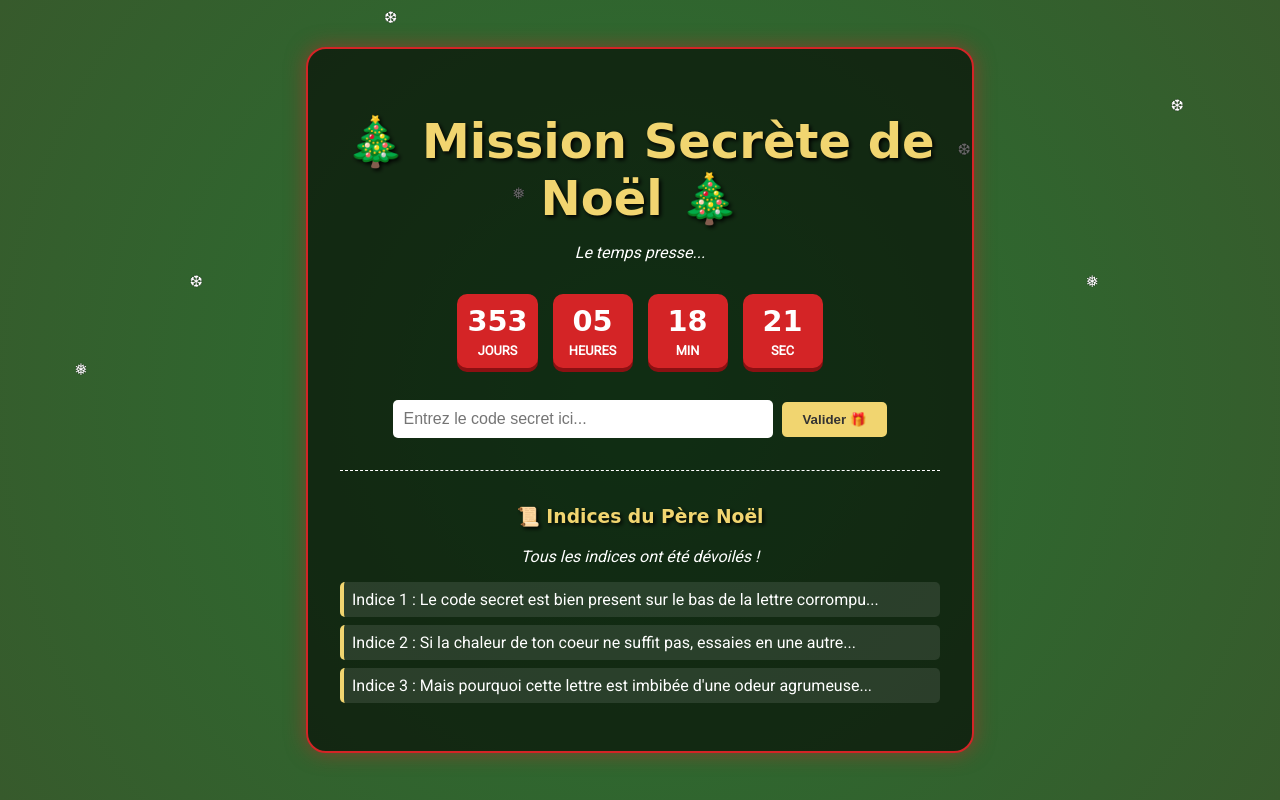
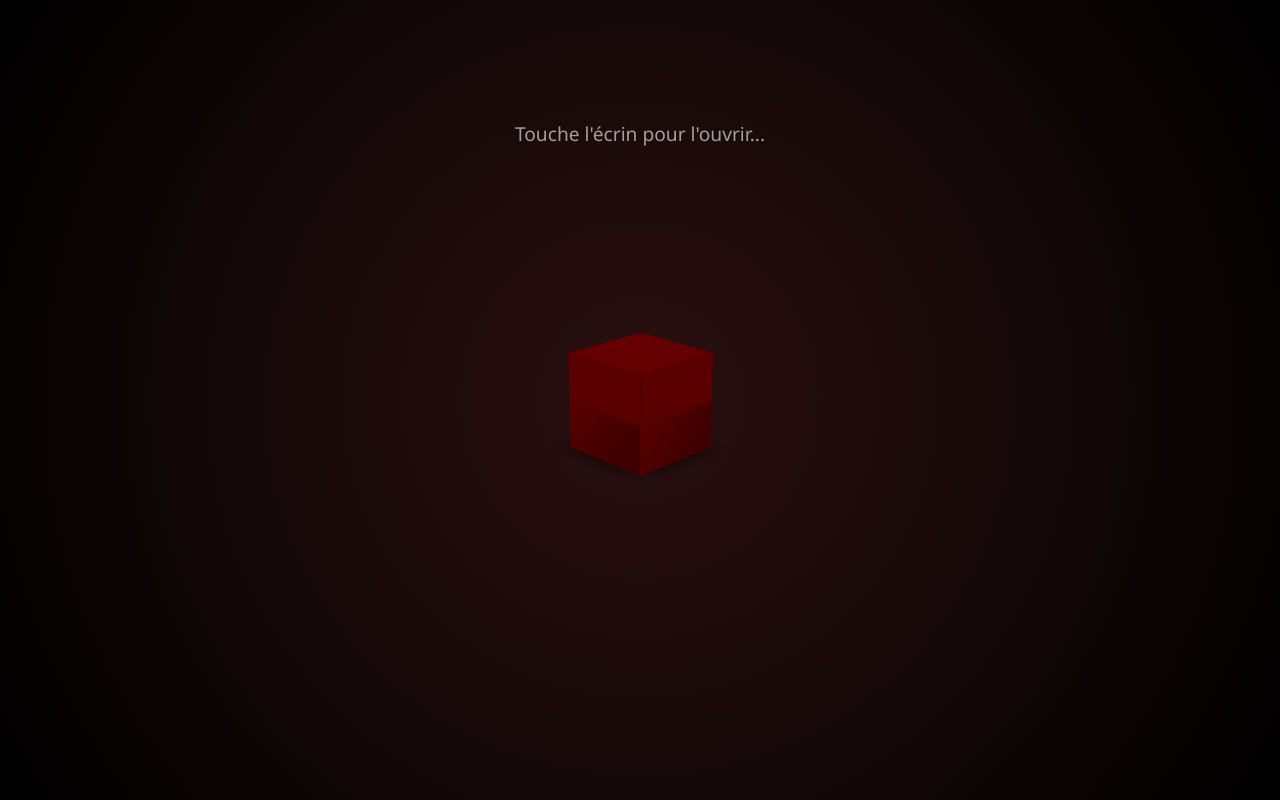
Before and after one commit to smumsy/mission-noel, a plain HTML site: page index.html in a window 1280 px wide. Drawn offline with Linux system fonts and the light colour scheme; a web font is replaced by a local one.

Commit message:
Update index.html

```diff
--- a/index.html
+++ b/index.html
@@ -2,73 +2,235 @@
 <html lang="fr">
 <head>
     <meta charset="UTF-8">
-    <meta name="viewport" content="width=device-width, initial-scale=1.0">
-    <title>Mission de Noël 🎅</title>
-    <link rel="preconnect" href="https://fonts.googleapis.com">
-    <link rel="preconnect" href="https://fonts.gstatic.com" crossorigin>
-    <link href="https://fonts.googleapis.com/css2?family=Mountains+of+Christmas:wght@400;700&family=Roboto:wght@300;400&display=swap" rel="stylesheet">
-    <link rel="stylesheet" href="style.css">
+    <meta name="viewport" content="width=device-width, initial-scale=1.0, maximum-scale=1.0, user-scalable=no">
+    <title>Pour toi ❤️</title>
+    <style>
+        /* --- RESET ET CONFIGURATION DE BASE --- */
+        body, html {
+            margin: 0;
+            padding: 0;
+            width: 100%;
+            height: 100%;
+            background: radial-gradient(circle, #2b1010 0%, #000000 100%);
+            overflow: hidden;
+            display: flex;
+            flex-direction: column;
+            align-items: center;
+            justify-content: center;
+            font-family: 'Segoe UI', Tahoma, Geneva, Verdana, sans-serif;
+            perspective: 1000px; /* Nécessaire pour la 3D */
+            touch-action: manipulation;
+        }
+
+        /* --- TEXTE D'INSTRUCTION ET QUESTION --- */
+        .instruction {
+            color: rgba(255, 255, 255, 0.6);
+            font-size: 1.2rem;
+            margin-bottom: 50px;
+            transition: opacity 1s;
+            position: absolute;
+            top: 15%;
+            animation: pulse 2s infinite;
+        }
+
+        .question {
+            position: absolute;
+            bottom: 15%;
+            color: #fff;
+            font-family: 'Times New Roman', serif;
+            font-style: italic;
+            font-size: 2.5rem;
+            text-shadow: 0 0 10px rgba(255, 215, 0, 0.5);
+            opacity: 0;
+            transform: translateY(20px);
+            transition: all 2s ease 1s; /* Apparaît après l'ouverture */
+            text-align: center;
+            width: 90%;
+            pointer-events: none;
+        }
+
+        /* --- LA SCÈNE 3D --- */
+        .scene {
+            width: 100px;
+            height: 100px;
+            position: relative;
+            transform-style: preserve-3d;
+            transform: rotateX(-20deg) rotateY(45deg);
+            transition: transform 1s;
+            cursor: pointer;
+        }
+
+        /* --- LA BOÎTE (CUBE) --- */
+        .box {
+            width: 100%;
+            height: 100%;
+            position: absolute;
+            transform-style: preserve-3d;
+        }
+
+        .face {
+            position: absolute;
+            width: 100px;
+            height: 100px;
+            background: linear-gradient(135deg, #800000, #500000); /* Rouge velours */
+            border: 1px solid #4a0000;
+        }
+
+        /* Positionnement des faces du bas de la boîte */
+        .bottom { transform: rotateX(-90deg) translateZ(50px); box-shadow: 0 0 30px rgba(0,0,0,0.8); }
+        .front  { transform: translateZ(50px); height: 50px; top: 50px; }
+        .back   { transform: rotateY(180deg) translateZ(50px); height: 50px; top: 50px; }
+        .left   { transform: rotateY(-90deg) translateZ(50px); height: 50px; top: 50px; }
+        .right  { transform: rotateY(90deg) translateZ(50px); height: 50px; top: 50px; }
+
+        /* Intérieur de la boîte (velours noir/rouge) */
+        .face::before {
+            content: '';
+            position: absolute;
+            width: 100%;
+            height: 100%;
+            background: rgba(0,0,0,0.3); /* Assombri l'intérieur */
+        }
+
+        /* --- LE COUVERCLE (LID) --- */
+        .lid-container {
+            position: absolute;
+            width: 100px;
+            height: 50px; /* Moitié de la hauteur */
+            top: 0;
+            transform-style: preserve-3d;
+            transform-origin: back; /* L'axe de rotation est à l'arrière */
+            transition: transform 1.5s cubic-bezier(0.4, 0, 0.2, 1);
+        }
+
+        /* Faces du couvercle */
+        .lid-top   { transform: rotateX(90deg) translateZ(50px); width: 100px; height: 100px; background: #900000; }
+        .lid-front { transform: translateZ(50px); width: 100px; height: 50px; background: #800000; }
+        .lid-left  { transform: rotateY(-90deg) translateZ(50px); width: 100px; height: 50px; background: #800000; }
+        .lid-right { transform: rotateY(90deg) translateZ(50px); width: 100px; height: 50px; background: #800000; }
+        .lid-back  { transform: rotateY(180deg) translateZ(50px); width: 100px; height: 50px; background: #800000; }
+
+        /* --- LA BAGUE --- */
+        .ring-wrapper {
+            position: absolute;
+            top: 50%;
+            left: 50%;
+            transform: translate(-50%, -50%) rotateX(-90deg) translateZ(10px); /* Centrée et posée */
+            transform-style: preserve-3d;
+        }
+
+        .ring {
+            width: 40px;
+            height: 40px;
+            border: 4px solid #FFD700; /* Or */
+            border-radius: 50%;
+            box-shadow: 0 0 10px #FFD700, inset 0 0 10px #FFD700;
+            position: relative;
+            transform: rotateX(80deg); /* Couchée dans la boîte */
+        }
+
+        /* Le diamant */
+        .diamond {
+            position: absolute;
+            top: -12px;
+            left: 50%;
+            transform: translateX(-50%);
+            width: 12px;
+            height: 12px;
+            background: radial-gradient(circle, #fff, #ccf);
+            clip-path: polygon(50% 0%, 100% 50%, 50% 100%, 0% 50%);
+            box-shadow: 0 0 20px 5px rgba(255, 255, 255, 0.8);
+            animation: sparkle 1.5s infinite alternate;
+        }
+
+        /* --- ANIMATIONS & ETATS --- */
+
+        /* Quand la classe 'open' est ajoutée via JS */
+        .is-open .lid-container {
+            transform: rotateX(100deg); /* Ouvre le couvercle vers l'arrière */
+        }
+
+        .is-open ~ .question {
+            opacity: 1;
+            transform: translateY(0);
+        }
+
+        .is-open ~ .instruction {
+            opacity: 0;
+        }
+
+        /* Animation de la scène pour mieux voir */
+        .is-open.scene {
+            transform: rotateX(-30deg) rotateY(0deg) scale(1.2); /* Zoom et redresse face caméra */
+        }
+
+        @keyframes pulse {
+            0% { opacity: 0.4; }
+            50% { opacity: 1; }
+            100% { opacity: 0.4; }
+        }
+
+        @keyframes sparkle {
+            0% { transform: translateX(-50%) scale(1); filter: brightness(1); }
+            100% { transform: translateX(-50%) scale(1.2); filter: brightness(1.5); }
+        }
+
+    </style>
 </head>
 <body>
 
-    <div class="snowflakes" aria-hidden="true">
-        <div class="snowflake">❅</div><div class="snowflake">❆</div><div class="snowflake">❅</div>
-        <div class="snowflake">❆</div><div class="snowflake">❅</div><div class="snowflake">❆</div>
-        <div class="snowflake">❅</div><div class="snowflake">❆</div><div class="snowflake">❅</div>
-        <div class="snowflake">❆</div>
+    <div class="instruction">Touche l'écrin pour l'ouvrir...</div>
+
+    <div class="scene" id="scene">
+        <div class="box">
+            <div class="face bottom"></div>
+            <div class="face front"></div>
+            <div class="face back"></div>
+            <div class="face left"></div>
+            <div class="face right"></div>
+
+            <div class="ring-wrapper">
+                <div class="ring">
+                    <div class="diamond"></div>
+                </div>
+            </div>
+
+            <div class="lid-container">
+                <div class="face lid-top"></div>
+                <div class="face lid-front"></div>
+                <div class="face lid-back"></div>
+                <div class="face lid-left"></div>
+                <div class="face lid-right"></div>
+            </div>
+        </div>
     </div>
 
-    <div class="container">
-        <h1>🎄 Mission Secrète de Noël 🎄</h1>
-
-        <div id="main-display">
-            <p class="subtitle">Le temps presse...</p>
-
-            <div id="countdown">
-                <div class="time-box"><span id="days">00</span><span class="label">Jours</span></div>
-                <div class="time-box"><span id="hours">00</span><span class="label">Heures</span></div>
-                <div class="time-box"><span id="minutes">00</span><span class="label">Min</span></div>
-                <div class="time-box"><span id="seconds">00</span><span class="label">Sec</span></div>
-            </div>
-
-            <div class="input-section">
-                <input type="text" id="secret-code" placeholder="Entrez le code secret ici...">
-                <button onclick="checkCode()">Valider 🎁</button>
-                <p id="error-msg" class="hidden">Ce n'est pas le bon code, petit lutin !</p>
-            </div>
-
-            <div id="hints-container">
-                <h3>📜 Indices du Père Noël</h3>
-                <p id="next-hint-date" class="subtitle"></p>
-                <p id="no-hint">Aucun indice disponible pour le moment...</p>
-                <ul id="hints-list">
-                    </ul>
-            </div>
-
-        </div>
-
-        <div id="success-letter" class="hidden">
-            <h2>✨ Bravo ! ✨</h2>
-            <div class="letter-content">
-                <p>Ma chère,</p>
-                <p>
-                    Si tu lis ceci, c'est que tu as brillamment réussi ta mission.
-                    <br><br>
-                    On t'a peut-être fait croire l'inverse, mais l'amour, ça ne se mérite pas. On n'a pas à prouver qu'on vaut le coup, l'amour ça se vit, ça se transmet sans condition. Parfois, ça arrive de tout donner à quelqu'un qui n'a pas la même langue affective que nous, et... c'est là que ça coince... Tu peux te plier, te tordre, t'effacer pour avoir sa validation... si en face ça ne répond pas, ça ne changera rien. On n'aime pas quelqu'un à la carte, on prend tout. La joie de vivre comme les coups de mou, les failles. L'anxiété, ce n'est pas un défaut, c'est un climat. Il y a des saisons. Quand on aime, on aime aussi sous la pluie. On prend ce qui est là, et si un jour ça ne nourrit plus, ça tire vers le bas, on s'en va. Mais jamais on n'essaie de changer l'autre. On l'accueille, on respire ensemble, on l'aime en entier, parce qu'on sait que chacun de nous donne du plus fort qu'il peut, sinon ce n'est plus de l'amour, juste de l'usure. Si un jour tu as peur que je t'aime moins, parce que ton soleil se planque derrière un ciel plein d'orages, je dirai juste : Je t'aime.
-                    <br><br>
-                    Joyeux Noël ! 🎅
-                </p>
-            </div>
-        </div>
-
-        <div id="game-over" class="hidden">
-            <h2>⏰ Trop tard !</h2>
-            <p class="fail-text">Le temps est écoulé, va demander conseil à ton lutin favori.</p>
-            <p class="fail-text-italic">"Miss Satre, trois tours devraient suffire."</p>
-        </div>
-
+    <div class="message question">
+        Veux-tu m'épouser ?
     </div>
 
-    <script src="script.js"></script>
+    <script>
+        document.addEventListener('DOMContentLoaded', () => {
+            const body = document.body;
+            const scene = document.getElementById('scene');
+            let isOpen = false;
+
+            function openBox() {
+                if (!isOpen) {
+                    scene.classList.add('is-open');
+                    isOpen = true;
+
+                    // Optionnel: Petit effet de vibration sur mobile
+                    if (navigator.vibrate) {
+                        navigator.vibrate(200);
+                    }
+                }
+            }
+
+            // Fonctionne au clic (souris) et au toucher (téléphone)
+            body.addEventListener('click', openBox);
+            body.addEventListener('touchstart', openBox);
+        });
+    </script>
 </body>
 </html>
```
